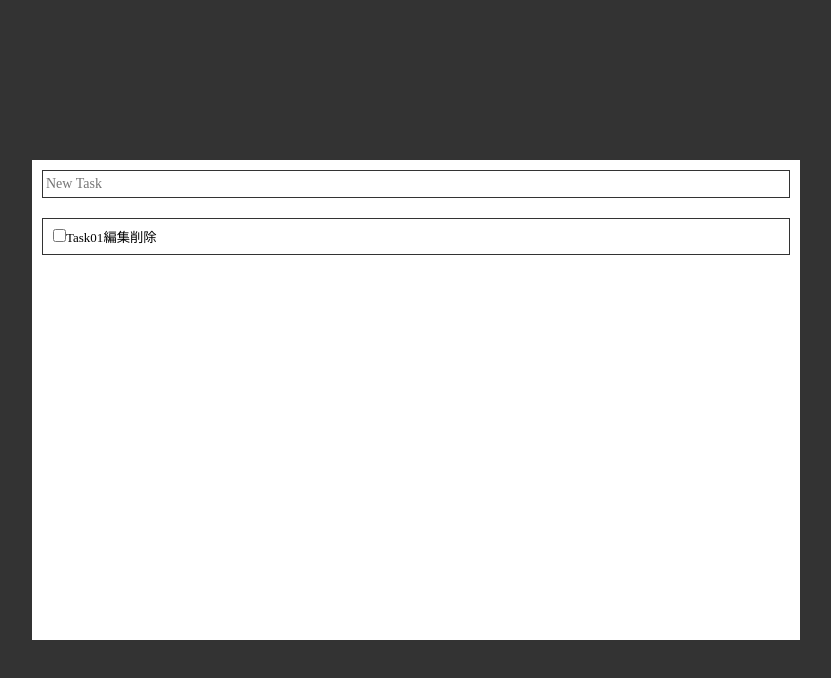
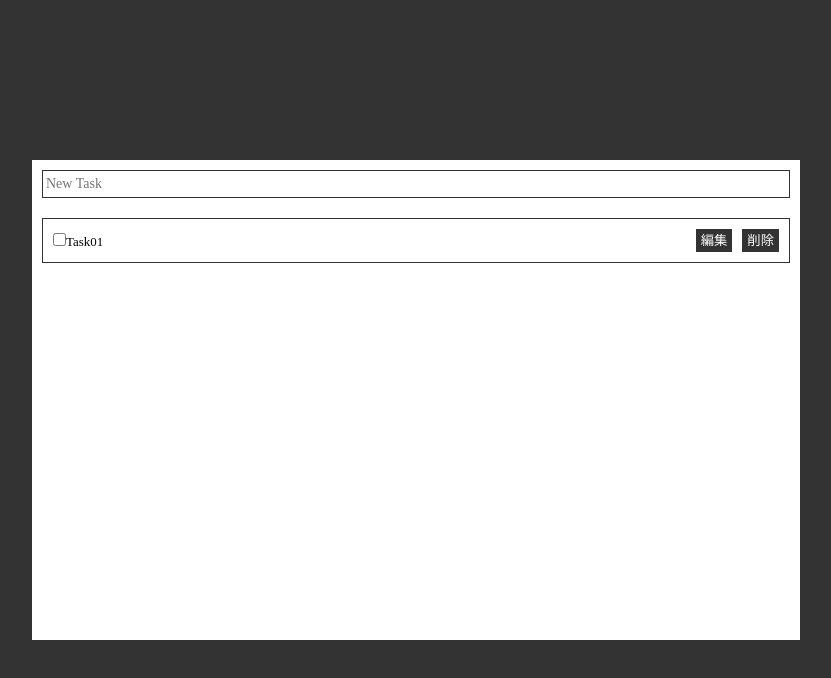
Before and after one commit to Yoshiyuki-Iwasaki/redux-toolkit-check, a React (Create React App) app: page / in a window 1280 px wide. Shown: the top 678 px of the page, without its empty margins (224-1055 px from the left). Built offline with nearby package versions, Linux system fonts and the light colour scheme.

Commit message:
fix taskitem component layout.

```diff
--- a/src/components/molucules/TaskItem/index.tsx
+++ b/src/components/molucules/TaskItem/index.tsx
@@ -1,20 +1,21 @@
 import React from "react";
 import { useDispatch, useSelector } from "react-redux";
 import {
+  selectTask,
   handleModalOpen,
   selectIsModalOpen,
 } from "../../../features/task/taskSlice";
-import Button from "../../atoms/button";
 import Checkbox from "../../atoms/checkbox";
 import { TaskItemType } from "./type";
 import Modal from "../Modal";
-import { ListItem } from "./style";
+import { ListItem, ButtonArea, EditButton, RemoveButton } from "./style";
 
 const TaskItem: React.FC<TaskItemType> = ({ task }) => {
   const isModalOpen = useSelector(selectIsModalOpen);
   const dispatch = useDispatch();
 
   const handleOpen = () => {
+    dispatch(selectTask(task));
     dispatch(handleModalOpen(true));
   };
 
@@ -29,8 +30,12 @@ const TaskItem: React.FC<TaskItemType> = ({ task }) => {
         done={task.completed}
         title={task.title}
       />
-      <Button onClick={() => handleOpen()}>編集</Button>
-      <Button onClick={() => console.log(`remove ${task.id}`)}>削除</Button>
+      <ButtonArea>
+        <EditButton onClick={() => handleOpen()}>編集</EditButton>
+        <RemoveButton onClick={() => console.log(`remove ${task.id}`)}>
+          削除
+        </RemoveButton>
+      </ButtonArea>
       <Modal openFlag={isModalOpen} handleClose={handleClose} />
     </ListItem>
   );
--- a/src/components/molucules/TaskItem/style.tsx
+++ b/src/components/molucules/TaskItem/style.tsx
@@ -3,9 +3,26 @@ import styled from "styled-components";
 export const ListItem = styled.li`
   margin-top: 10px;
   padding: 10px;
+  display: flex;
+  justify-content: space-between;
+  align-items: center;
   border: 1px solid #333;
 
   &:first-child {
     margin-top: 0;
   }
 `;
+
+export const ButtonArea = styled.li``;
+
+export const Button = styled.button`
+  background: #333;
+  padding: 5px;
+  color: #fff;
+`;
+
+export const EditButton = styled(Button)``;
+
+export const RemoveButton = styled(Button)`
+  margin-left: 10px;
+`;
```
